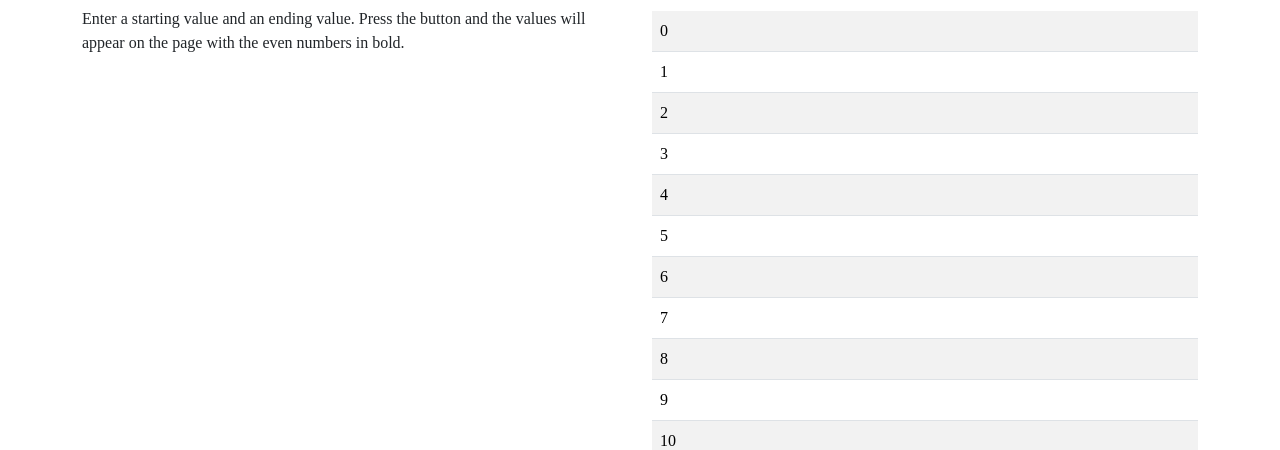
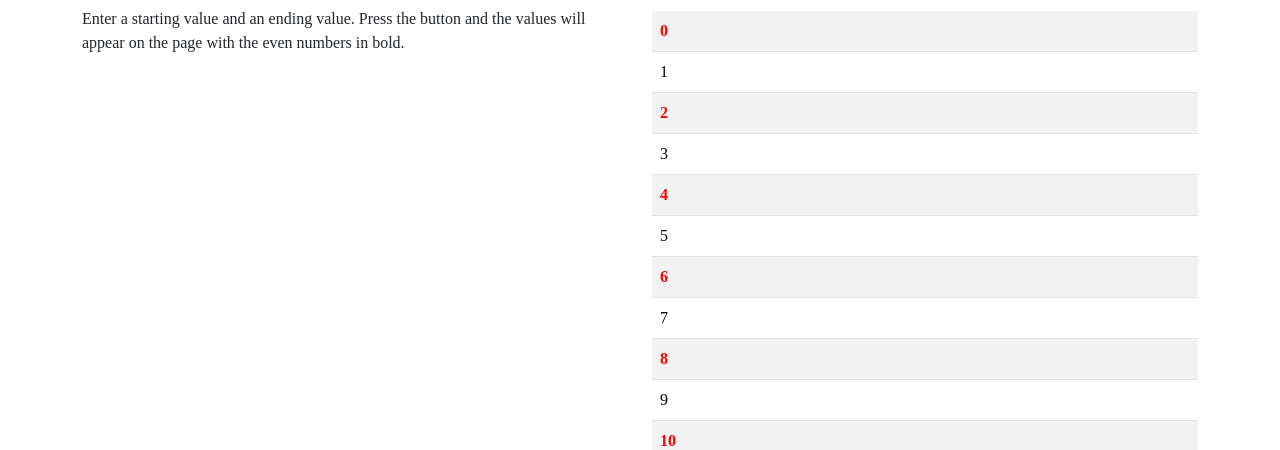
Before and after one commit to angelcorralnunez/Crucible-Display-Hundred, a plain HTML site: page app.html in a window 1280 px wide. Both pictures are taken after a click on the button "Display A Hundred". Shown: the part 350-800 px from the top of the page. Drawn offline with nearby package versions, Linux system fonts and the light colour scheme; some packages are replaced by stand-ins of ours; a script that the page names is missing; a web font is replaced by a local one.

Commit message:
added red/bold css class, added if/else statement to return even numbers red/bold

```diff
--- a/css/site.css
+++ b/css/site.css
@@ -106,3 +106,8 @@ footer .bi:hover {
     max-width: 400px;
 
 }
+
+.evenNumber {
+    font-weight: bolder;
+    color: red !important;
+}
--- a/js/site.js
+++ b/js/site.js
@@ -7,7 +7,7 @@ function getValues() {
     let startNumber = parseInt(startValue); // example: startNumber = 0
     let endNumber = parseInt(endValue); // example: endNumber = 0
 
-// example: array[start = 0, end = 100]
+    // example: array[start = 0, end = 100]
     let numberArray = generateNumbers(startNumber, endNumber);
     displayNumbers(numberArray);
 }
@@ -16,10 +16,10 @@ function getValues() {
 // Business/logic function
 function generateNumbers(start, end) {
     let basketOfNumbers = [];
-// start at integer number;
-// keep running as long as (it's less than or equal to 100);
-// start at index number and add plus 1 each time
-// until previous <= statement is no longer true
+    // start at integer number;
+    // keep running as long as (it's less than or equal to 100);
+    // start at index number and add plus 1 each time
+    // until previous <= statement is no longer true
     for (let number = start; number <= end; number = number + 1) {
         number;
         basketOfNumbers.push(number); //[0, 2, 3,..., 100]
@@ -31,12 +31,16 @@ function generateNumbers(start, end) {
 // View function
 function displayNumbers(numbers) { //[0, 2, 3,..., 100] => length = example: 101 digits or spaces
     let results = '';
+
     for (let index = 0; index < numbers.length; index = index + 1) {
-// start at 0.... as long as number < 101.... keep looping, then add 1
         let currentNumber = numbers[index];
-        results = results + "<tr><td>" + currentNumber + "</tr></td>";
-// results = "<tr><td>10</tr></td>11<tr><td>12</tr></td>..."
+        if (currentNumber % 2 == 0) {
+            results = results + `<tr><td class="evenNumber">${currentNumber}</td></tr>`;
+        } else {
+        results = results + `<tr><td>${currentNumber}</td></tr>`;
+        }
     }
+    // results = "<tr><td>10</tr></td>11<tr><td>12</tr></td>..."
     let tableBody = document.getElementById('results');
     tableBody.innerHTML = results;
 }
```
Also changed, not shown: app.html (+1 -0 lines).
